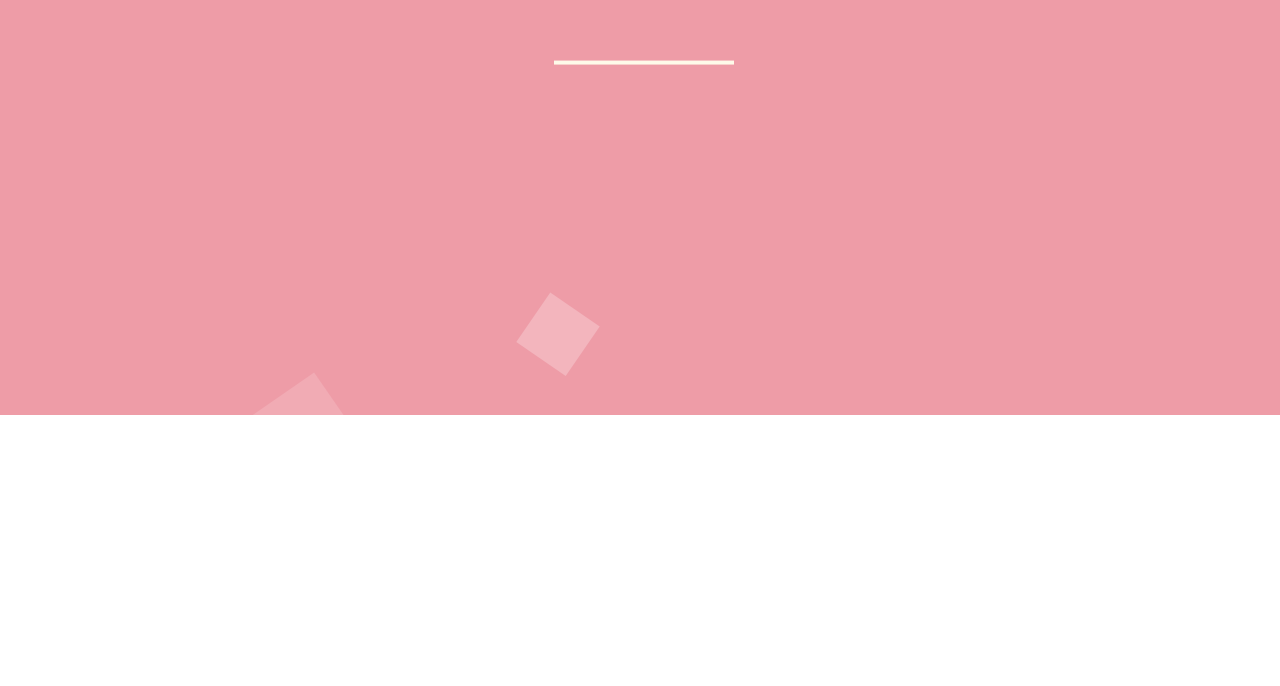
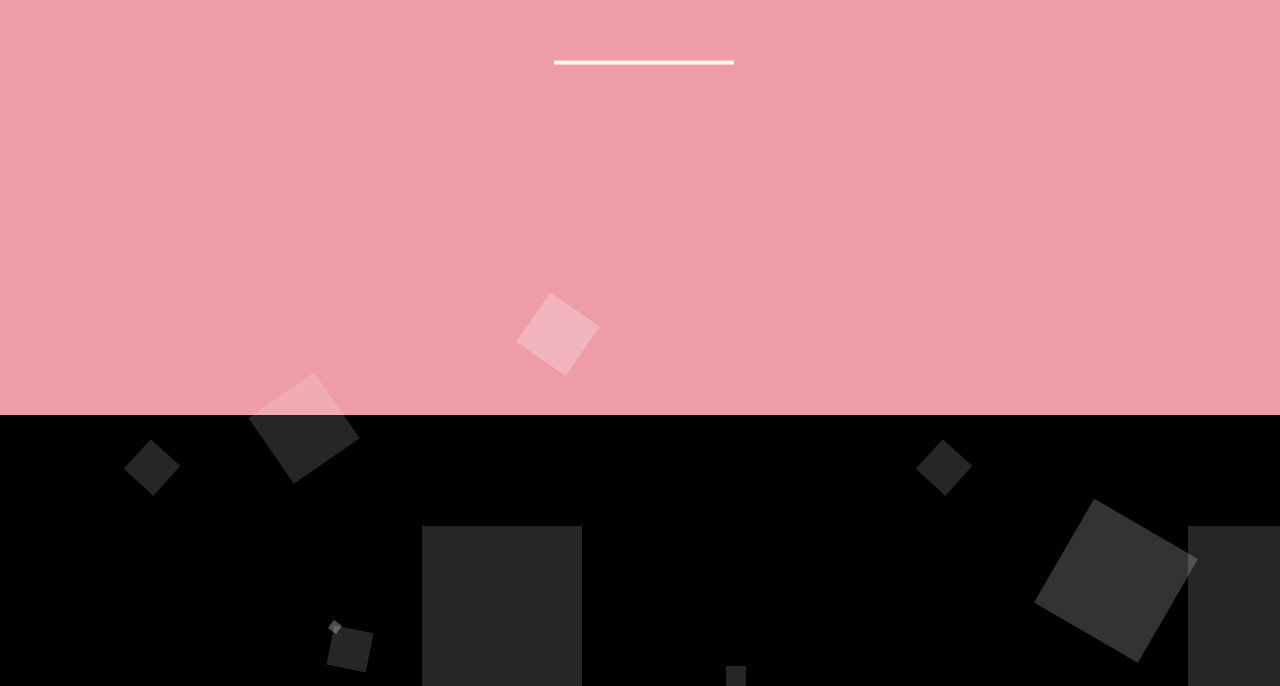
Before and after one commit to l5d1l5/HappyBirthday, a plain HTML site: page BirthdayCake.html in a window 1280 px wide. Shown: the part 290-976 px from the top of the page. Drawn offline with Linux system fonts and the light colour scheme.

Commit message:
Update BirthdayCake.html

```diff
--- a/BirthdayCake.html
+++ b/BirthdayCake.html
@@ -1,5 +1,15 @@
 <!DOCTYPE html>
 <html>
+
+	<style>
+html,body{
+	margin:0px;
+	width:100%;
+	height:100%;
+	overflow:hidden;
+	background:#000;
+}
+</style>
 
 <head>
 
```
